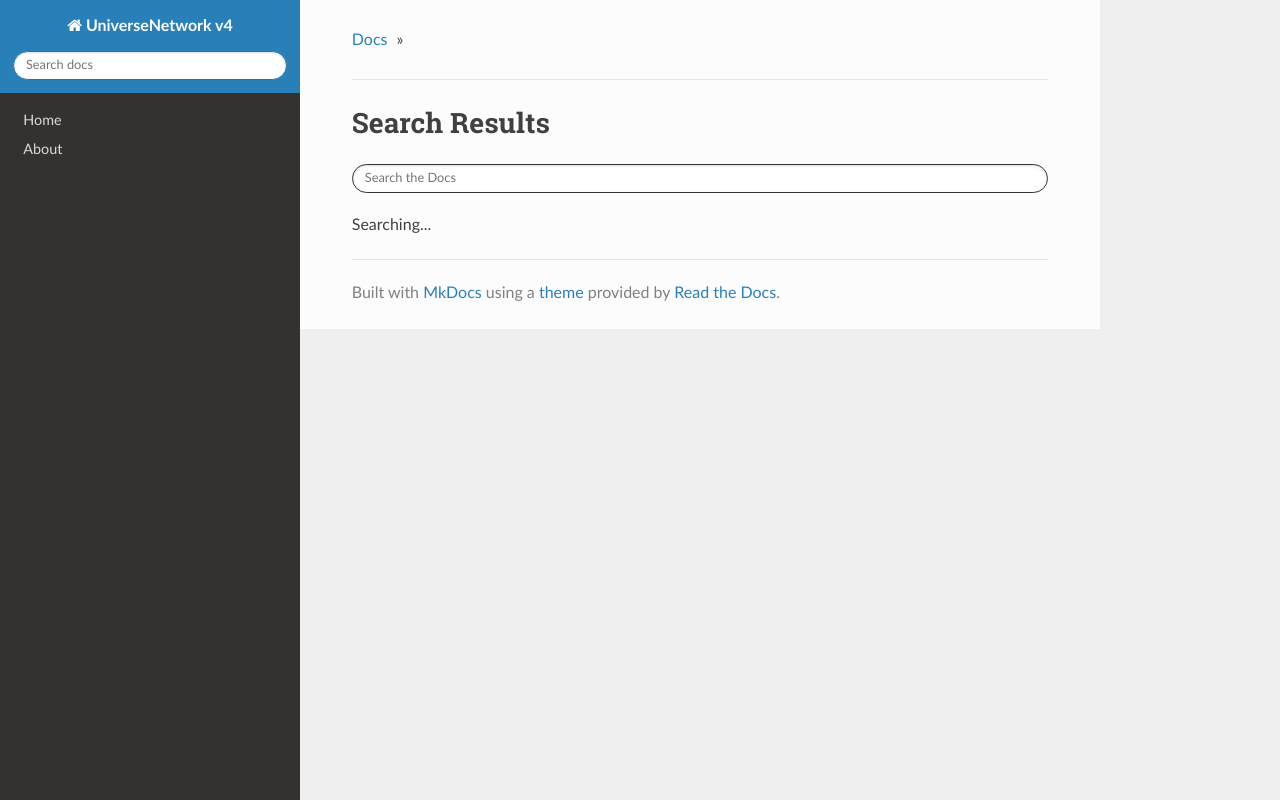
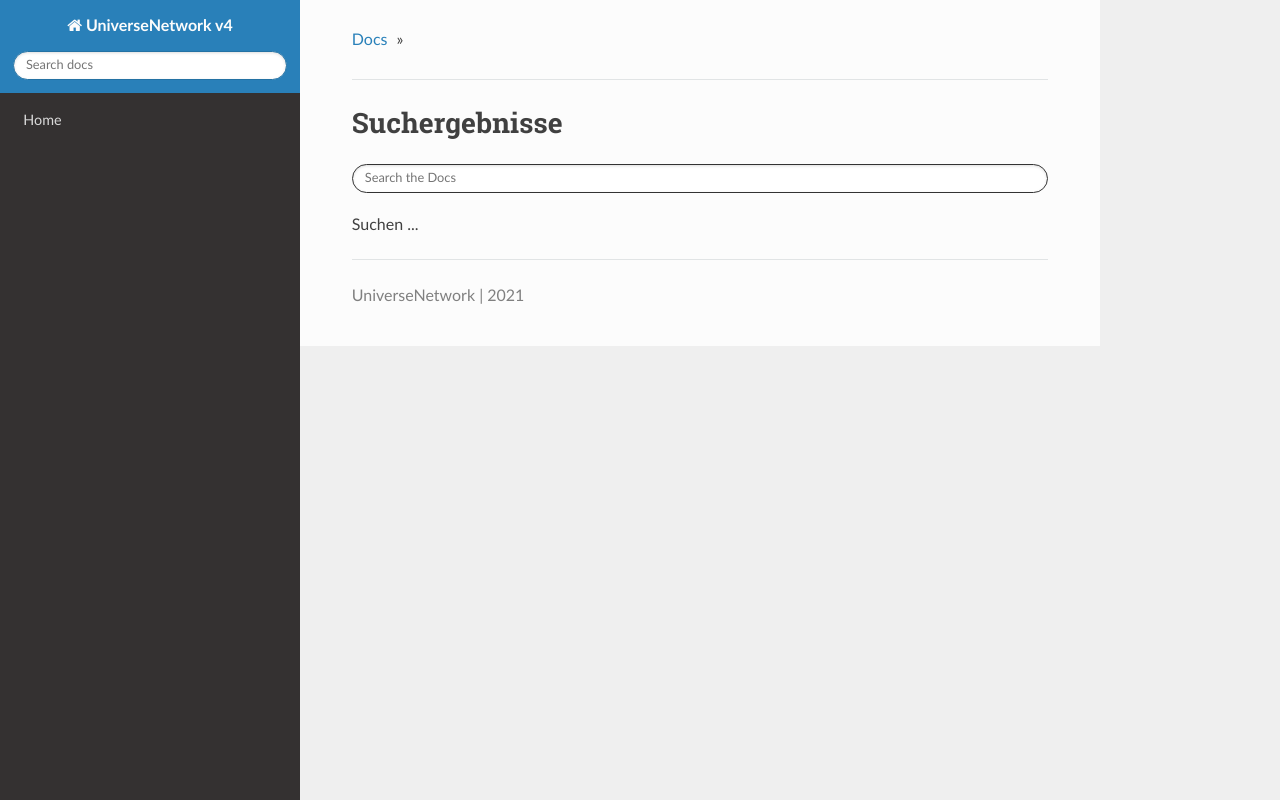
Before and after one commit to YourUniverseNetwork/Docs-Webside, a plain HTML site: page search.html in a window 1280 px wide. Drawn offline with nearby package versions, Linux system fonts and the light colour scheme.

Commit message:
Update search.html

```diff
--- a/search.html
+++ b/search.html
@@ -43,10 +43,6 @@
                     <li class="toctree-l1"><a class="reference internal" href="./.">Home</a>
                     </li>
                 </ul>
-                <ul>
-                    <li class="toctree-l1"><a class="reference internal" href="./about/">About</a>
-                    </li>
-                </ul>
       </div>
     </div>
     </nav>
@@ -79,7 +75,7 @@
             <div class="section">
 
 
-  <h1 id="search">Search Results</h1>
+  <h1 id="search">Suchergebnisse</h1>
 
   <form id="content_search" action="search.html">
     <span role="status" aria-live="polite" class="ui-helper-hidden-accessible"></span>
@@ -87,7 +83,7 @@
   </form>
 
   <div id="mkdocs-search-results" class="search-results" data-no-results-text="No results found">
-    Searching...
+    Suchen ...
   </div>
 
 
@@ -103,7 +99,7 @@
 
   </div>
 
-  Built with <a href="https://www.mkdocs.org/">MkDocs</a> using a <a href="https://github.com/snide/sphinx_rtd_theme">theme</a> provided by <a href="https://readthedocs.org">Read the Docs</a>.
+  <p>UniverseNetwork | 2021</p>
 </footer>
 
         </div>
```
